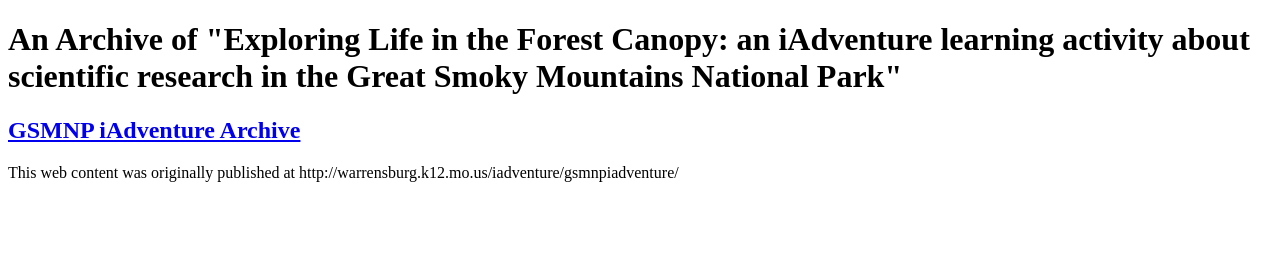
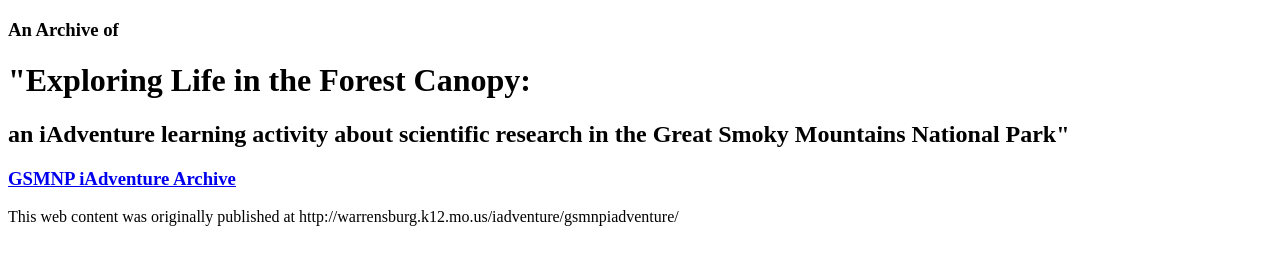
Before and after one commit to BRITorg/GSMNP_iAdventure, a plain HTML site: page index.html in a window 1280 px wide. Drawn offline with Linux system fonts and the light colour scheme.

Commit message:
changed title formatting

```diff
--- a/index.html
+++ b/index.html
@@ -7,9 +7,11 @@
     <title>GSMNP iAdventure Archive</title>
   </head>
   <body>
-    <h1>An Archive of "Exploring Life in the Forest Canopy: an iAdventure learning activity about scientific research in the Great Smoky Mountains National Park"</h1>
+    <h3>An Archive of</h3>
+    <h1>"Exploring Life in the Forest Canopy:</h1>
+    <h2>an iAdventure learning activity about scientific research in the Great Smoky Mountains National Park"</h2>
 
-    <h2><a href="site/index.html">GSMNP iAdventure Archive</a></h2>
+    <h3><a href="site/index.html">GSMNP iAdventure Archive</a></h3>
 
     This web content was originally published at http://warrensburg.k12.mo.us/iadventure/gsmnpiadventure/ <br/>
   </body>
```
